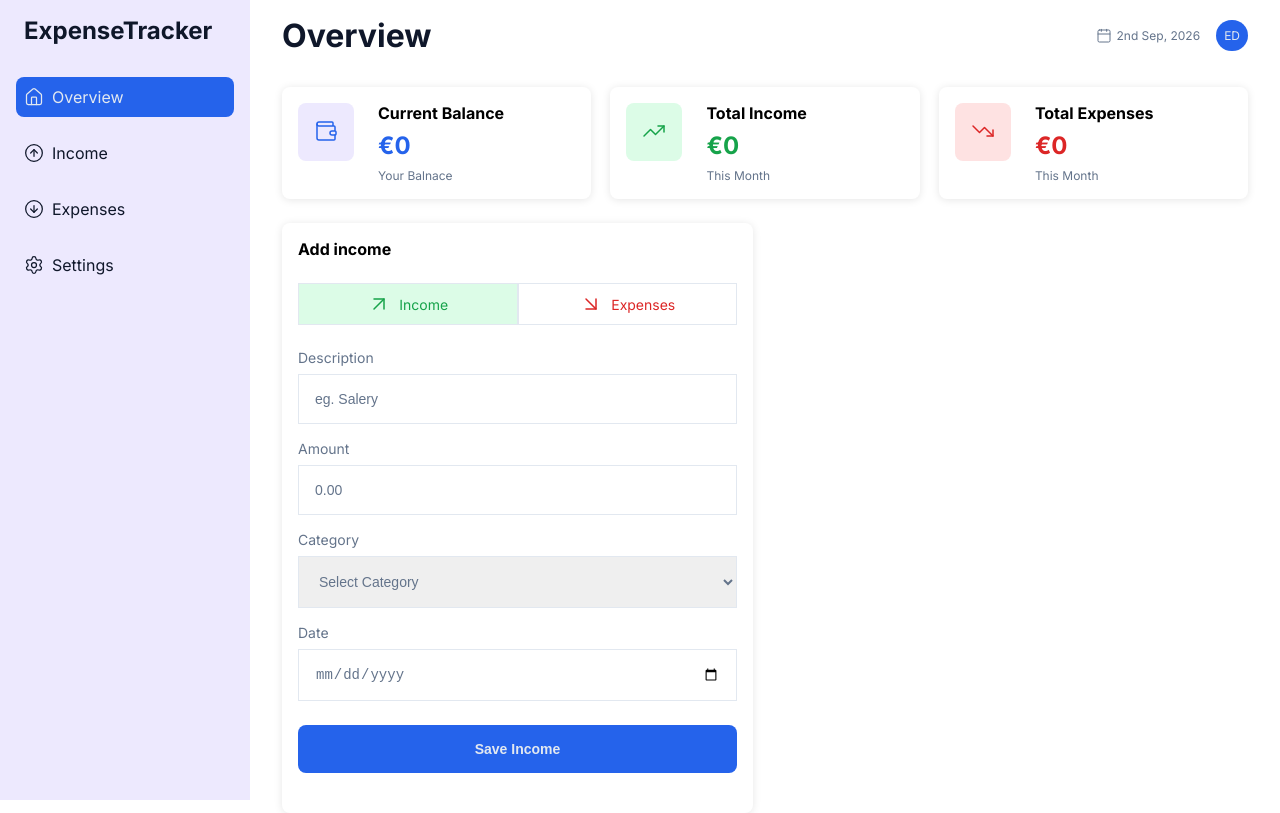
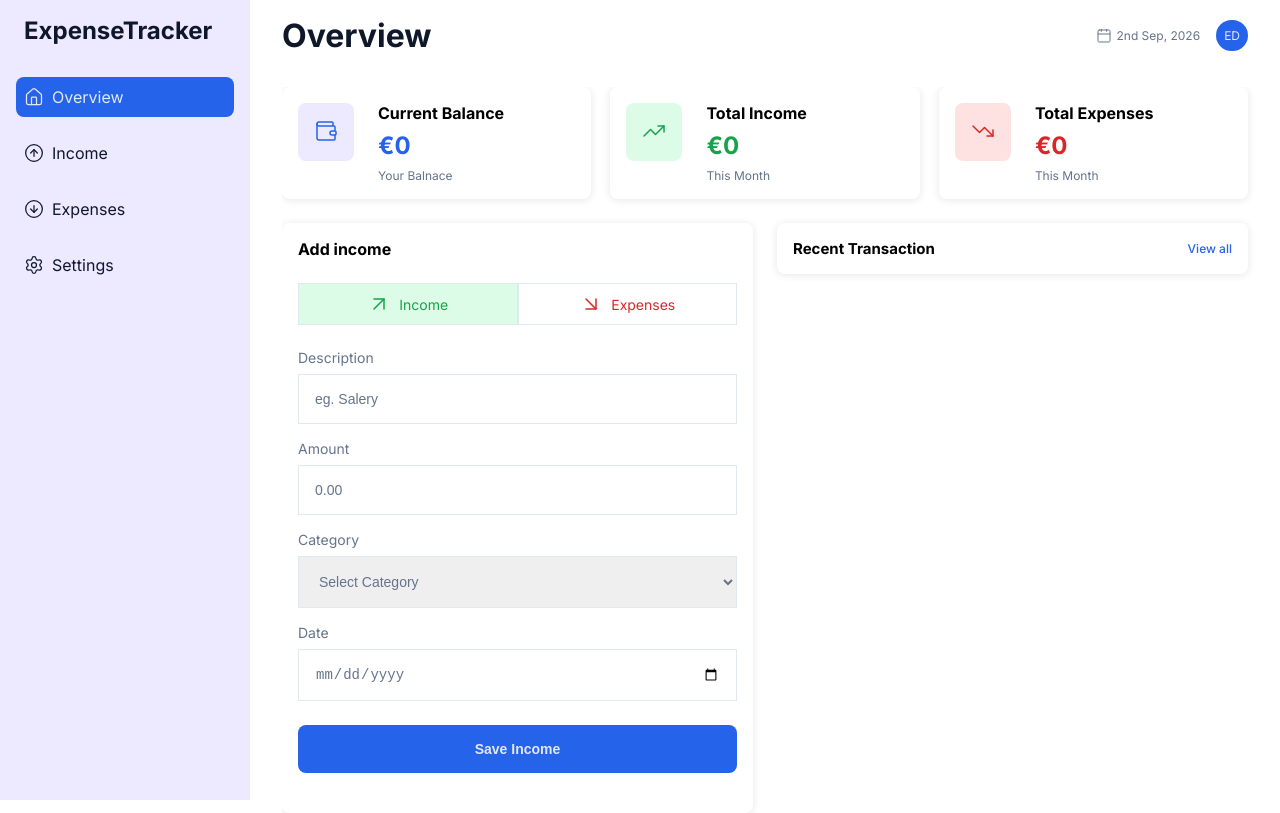
Before and after one commit to edwardshanahan97/expense-tracker, a React (Vite) app: page / in a window 1280 px wide. Built offline with nearby package versions, Linux system fonts and the light colour scheme.

Commit message:
feat: add recent transaction component

```diff
--- a/src/components/Navbar/Navbar.css
+++ b/src/components/Navbar/Navbar.css
@@ -1,10 +1,12 @@
 .navbar {
+  background-color: #fff;
   border-top: 1px solid var(--border-color);
   position: fixed;
   bottom: 0;
   left: 0;
   width: 100%;
   padding: 1.6rem 3.2rem;
+  z-index: 4;
 }
 
 .navbar__logo {
@@ -56,6 +58,7 @@
 
 @media (min-width: 1040px) {
   .navbar {
+    background-color: transparent;
     background-color: var(--color-primary-light);
     border-top: none;
     width: 25rem;
--- /dev/null
+++ b/src/components/RecentTransactions/RecentTransaction.css
@@ -0,0 +1,78 @@
+.recent-transactions {
+  border-radius: 0.8rem;
+  box-shadow: 0 1px 8px rgba(0, 0, 0, 0.1);
+  padding: 1.6rem;
+}
+
+.recent-transaction__header {
+  display: flex;
+  align-items: center;
+  justify-content: space-between;
+}
+
+.recent-transaction__header a {
+  color: var(--color-primary);
+  font-size: 1.2rem;
+  font-weight: 500;
+  text-decoration: none;
+}
+
+.recent-transactions__list {
+  list-style: none;
+  margin: 0;
+  padding: 0;
+}
+
+.recent-transactions__item {
+  display: grid;
+  grid-template-columns: auto 1fr auto auto;
+  align-items: center;
+  gap: 1.6rem;
+  border-top: 1px solid var(--border-color);
+  margin-top: 1.6rem;
+  padding-top: 1.6rem;
+}
+
+.recent-transaction__icon {
+  width: 3.6rem;
+  height: 3.6rem;
+  padding: 0.8rem;
+  border-radius: 50%;
+}
+
+.recent-transaction__income {
+  color: var(--color-income);
+  background-color: rgba(34, 197, 94, 0.1);
+}
+
+.recent-transaction__expense {
+  color: var(--color-expenses);
+  background-color: rgba(239, 68, 68, 0.1);
+}
+
+.recent-transaction__group {
+  display: flex;
+  flex-direction: column;
+  gap: 0.4rem;
+}
+
+.recent-transaction__description {
+  font-size: 1.6rem;
+  font-weight: 600;
+}
+
+.recent-transaction__category {
+  color: var(--color-text-secondary);
+  font-size: 1.3rem;
+}
+
+.recent-transaction__date {
+  color: var(--color-text-secondary);
+  font-size: 1.4rem;
+}
+
+.recent-transaction__amount {
+  font-size: 1.6rem;
+  font-weight: 600;
+  text-align: right;
+}
--- /dev/null
+++ b/src/components/RecentTransactions/RecentTransactions.jsx
@@ -0,0 +1,46 @@
+import { Link } from "react-router-dom";
+import "./RecentTransaction.css";
+import { ArrowDown, ArrowUp } from "lucide-react";
+
+const RecentTransactions = ({ title, transactions }) => {
+  const recentTransaction = transactions
+    .slice(-5)
+    .sort((a, b) => b.date.localeCompare(a.date));
+  return (
+    <section className="recent-transactions">
+      <div className="recent-transaction__header">
+        <h2 className="heading-2">{title}</h2>
+
+        <Link to="/all-transaction">View all</Link>
+      </div>
+
+      <ul className="recent-transactions__list">
+        {recentTransaction.map(
+          ({ id, type, description, amount, category, date }) => (
+            <li className="recent-transactions__item" key={id}>
+              {type === "income" ? (
+                <ArrowUp className="recent-transaction__icon recent-transaction__income" />
+              ) : (
+                <ArrowDown className="recent-transaction__icon recent-transaction__expense" />
+              )}
+
+              <div className="recent-transaction__group">
+                <span className="recent-transaction__description">
+                  {description}
+                </span>
+
+                <span className="recent-transaction__category">{category}</span>
+              </div>
+
+              <span className="recent-transaction__date">{date}</span>
+
+              <span className="recent-transaction__amount">€{amount}</span>
+            </li>
+          ),
+        )}
+      </ul>
+    </section>
+  );
+};
+
+export default RecentTransactions;
--- a/src/context/FinanceContext.jsx
+++ b/src/context/FinanceContext.jsx
@@ -48,7 +48,13 @@ export const FinanceProvider = ({ children }) => {
 
   return (
     <FinanceContext.Provider
-      value={{ addTransaction, getBalance, thisMonthIncome, thisMonthExpenses }}
+      value={{
+        finance,
+        addTransaction,
+        getBalance,
+        thisMonthIncome,
+        thisMonthExpenses,
+      }}
     >
       {children}
     </FinanceContext.Provider>
--- a/src/index.css
+++ b/src/index.css
@@ -66,6 +66,10 @@ main {
   margin-top: 2.4rem;
   padding: 0 1.6rem;
   position: relative;
+  overflow: hidden;
+  display: grid;
+  gap: 2.4rem;
+  padding-bottom: 15rem;
 }
 
 /* Typography */
@@ -99,5 +103,6 @@ svg {
     margin-top: 0;
     padding: 0 3.2rem 0 0;
     grid-column: 2 / -1;
+    align-items: start;
   }
 }
--- a/src/pages/Overview/Overview.jsx
+++ b/src/pages/Overview/Overview.jsx
@@ -4,9 +4,12 @@ import { usePage } from "../../context/PageContext";
 import OverviewSummary from "./OverviewSummary/OverviewSummary";
 import Button from "../../components/Button/Button";
 import AddTransaction from "../../components/AddTransaction/AddTransaction";
+import RecentTransactions from "../../components/RecentTransactions/RecentTransactions";
+import { useFinance } from "../../context/FinanceContext";
 
 const Overview = ({ isActive, setIsActive }) => {
   const { setCurrentPage } = usePage();
+  const { finance } = useFinance();
 
   useEffect(() => setCurrentPage("overview"), []);
 
@@ -15,6 +18,11 @@ const Overview = ({ isActive, setIsActive }) => {
       <OverviewSummary />
 
       <AddTransaction isActive={isActive} setIsActive={setIsActive} />
+
+      <RecentTransactions
+        title="Recent Transaction"
+        transactions={finance.transactions}
+      />
 
       <Button
         className="button--fixed"
```
